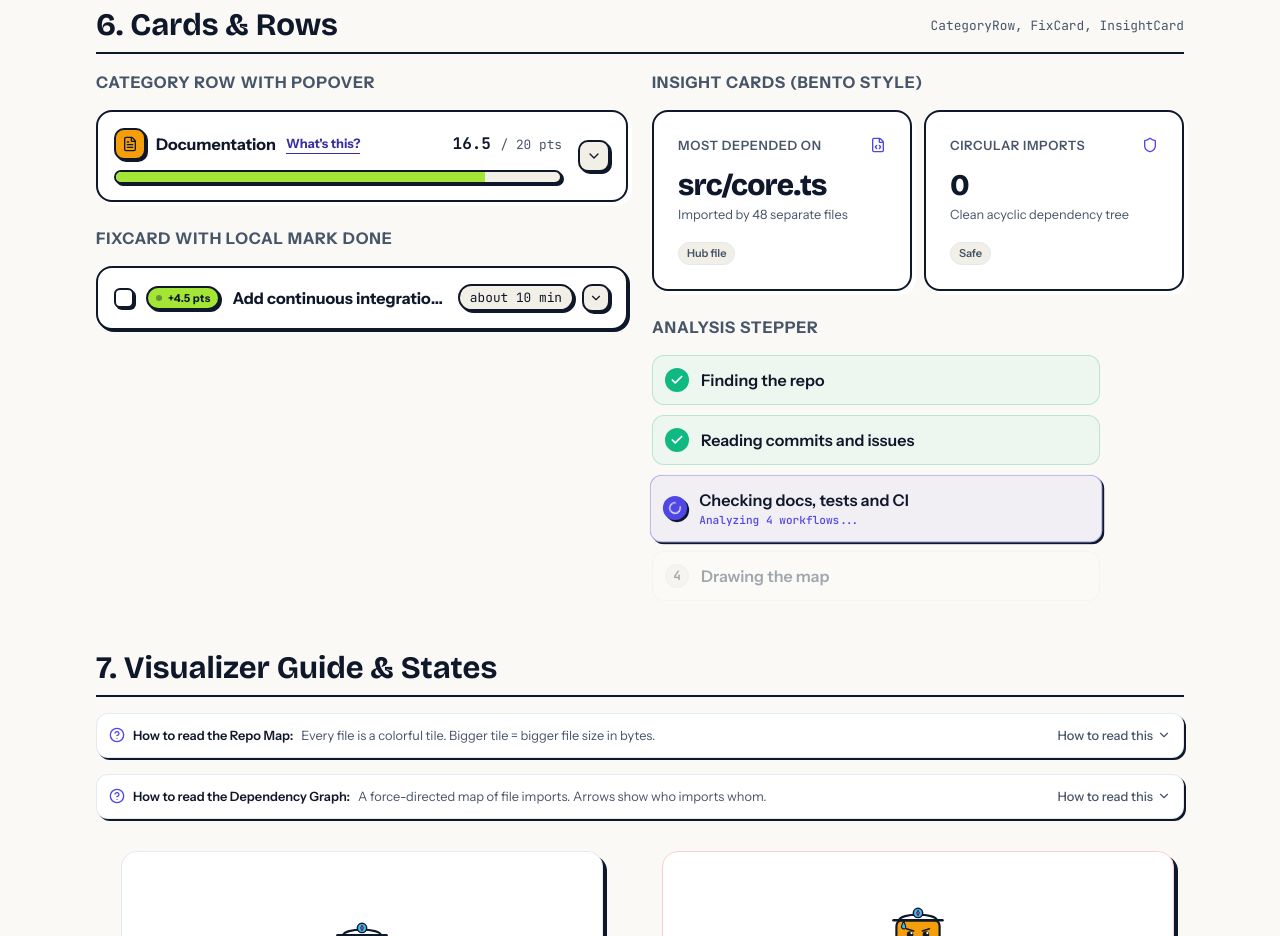
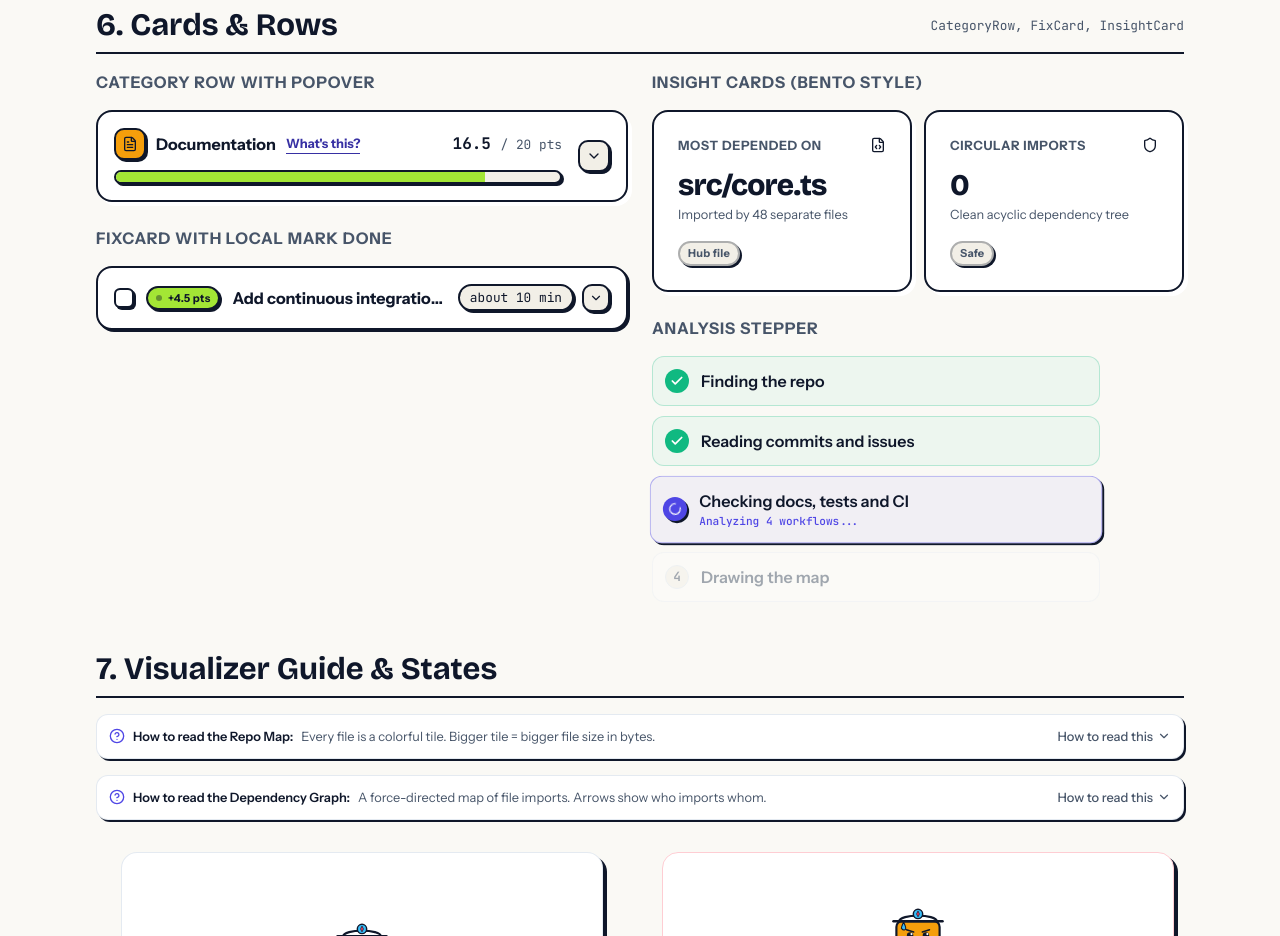
Before and after one commit to Hemacharankodhanda/repometric, a Next.js app in the folder apps/web/: page /kit in a window 1280 px wide. Shown: the part 1500-2436 px from the top of the page. Built offline with nearby package versions, Linux system fonts and the light colour scheme.

Commit message:
fix(web): style InsightCard with StickerBadge and ink borders

```diff
--- a/apps/web/src/components/InsightCard.tsx
+++ b/apps/web/src/components/InsightCard.tsx
@@ -1,5 +1,6 @@
 import React from 'react';
 import { Card } from './Card';
+import { StickerBadge, type StickerVariant } from './StickerBadge';
 
 export interface InsightCardProps {
   label: string;
@@ -14,10 +15,10 @@ export interface InsightCardProps {
 const VARIANT_BG: Record<string, string> = {
   card: 'bg-card',
   'paper-2': 'bg-paper-2',
-  lime: 'bg-emerald-500/5 dark:bg-emerald-500/10 border-emerald-500/20',
-  sun: 'bg-amber-500/5 dark:bg-amber-500/10 border-amber-500/20',
-  sky: 'bg-sky-500/5 dark:bg-sky-500/10 border-sky-500/20',
-  coral: 'bg-rose-500/5 dark:bg-rose-500/10 border-rose-500/20',
+  lime: 'bg-card',
+  sun: 'bg-card',
+  sky: 'bg-card',
+  coral: 'bg-card',
 };
 
 export function InsightCard({
@@ -30,16 +31,21 @@ export function InsightCard({
   className = '',
 }: InsightCardProps) {
   const bgClass = VARIANT_BG[variant] || 'bg-card';
+  const badgeVariant: StickerVariant =
+    variant === 'lime' || variant === 'sun' || variant === 'sky' || variant === 'coral'
+      ? variant
+      : 'paper';
+
   return (
     <Card
       hoverLift
       className={`p-5 flex flex-col justify-between space-y-3 ${bgClass} ${className}`}
     >
       <div className="flex items-center justify-between">
-        <span className="text-xs font-semibold text-ink-muted uppercase tracking-wider">
+        <span className="text-xs font-bold text-ink-muted uppercase tracking-wider">
           {label}
         </span>
-        {icon && <span className="text-primary">{icon}</span>}
+        {icon && <span className="text-ink">{icon}</span>}
       </div>
 
       <div className="space-y-1">
@@ -51,9 +57,9 @@ export function InsightCard({
 
       {badge && (
         <div className="pt-1">
-          <span className="inline-flex items-center px-2 py-0.5 rounded-full border border-slate-200 dark:border-slate-800 bg-paper-2 text-[11px] font-semibold text-ink-muted">
+          <StickerBadge variant={badgeVariant} size="sm" dot={false}>
             {badge}
-          </span>
+          </StickerBadge>
         </div>
       )}
     </Card>
```
